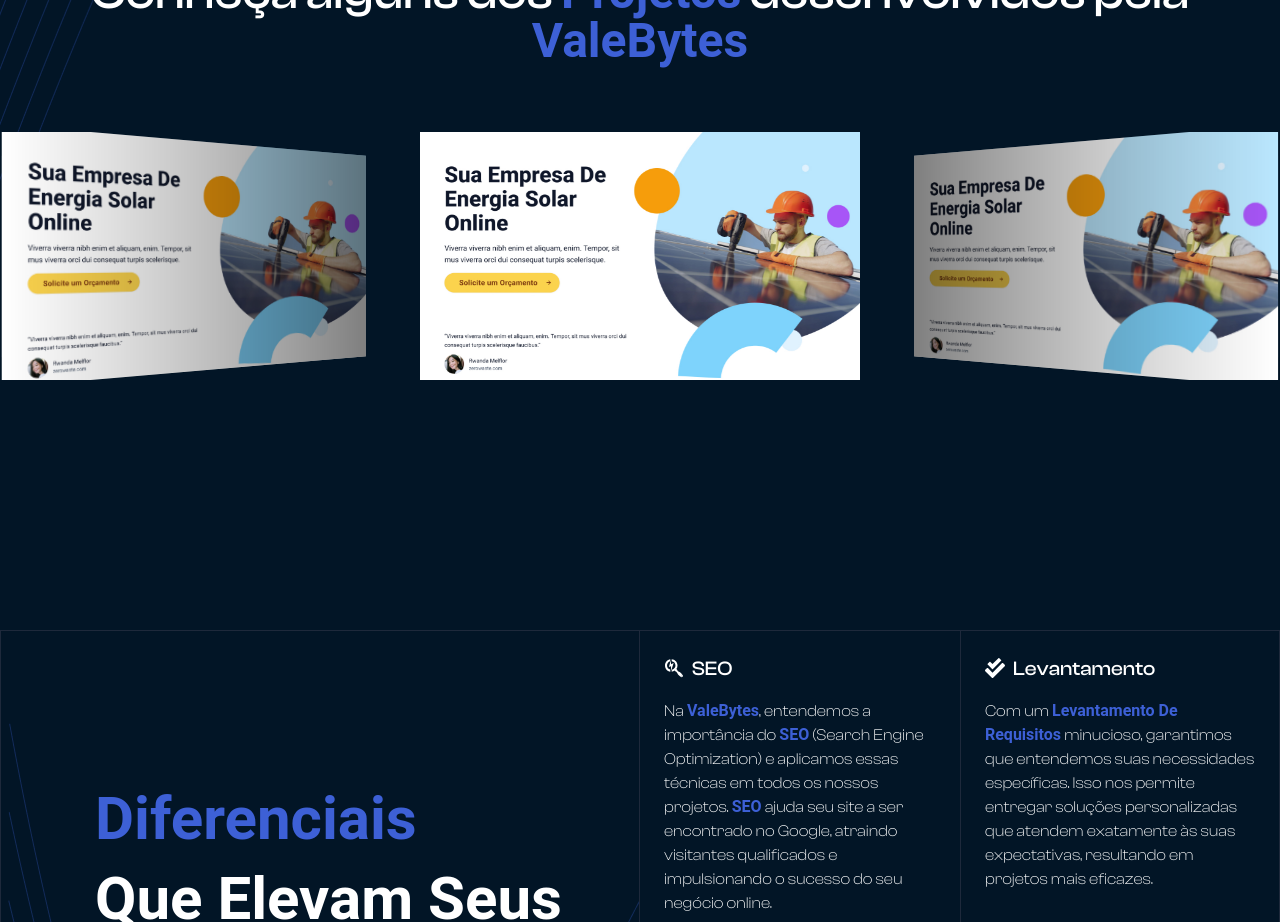
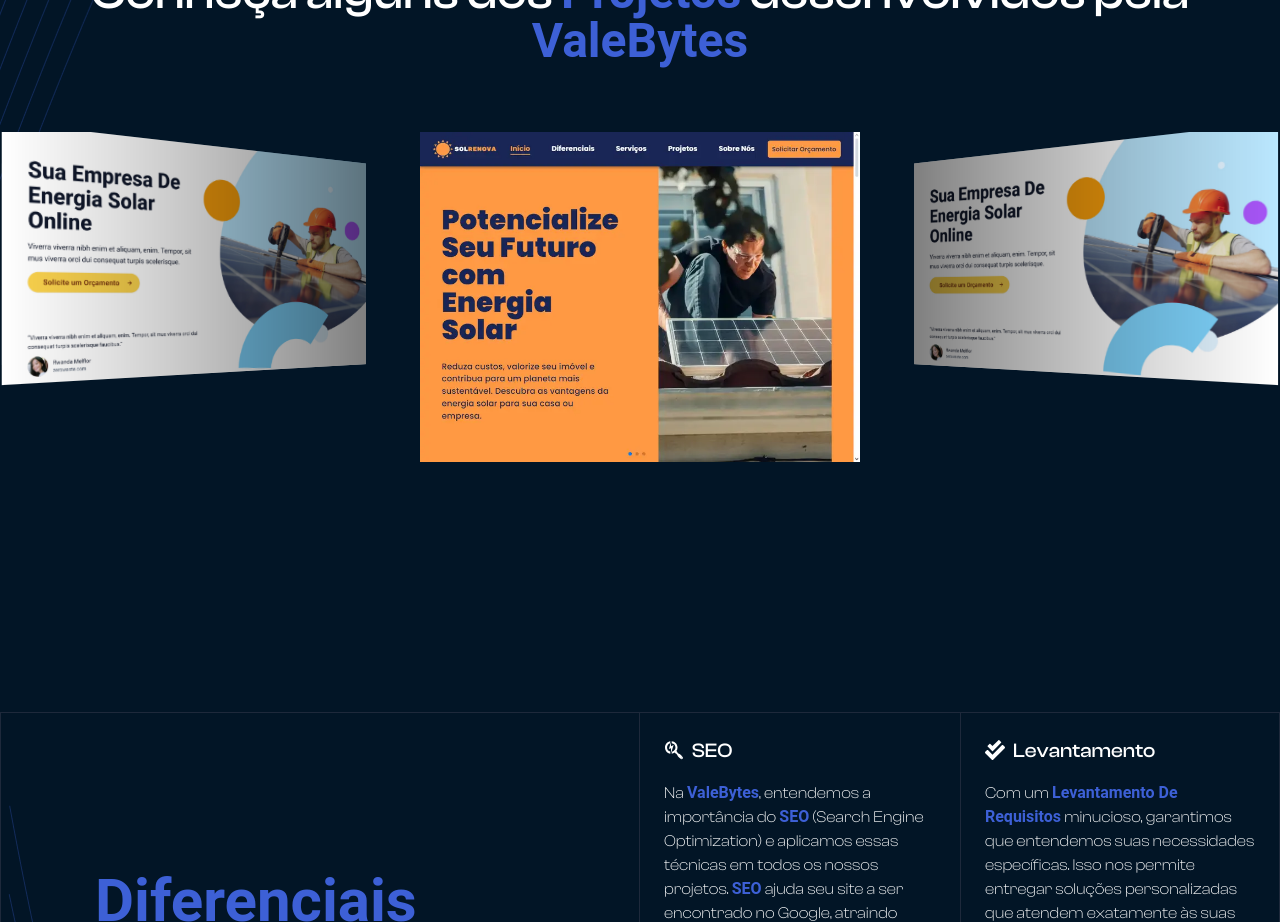
Before and after one commit to allessandrogomes/valebytes, a Next.js app: page / in a window 1280 px wide. Shown: the part 1080-2002 px from the top of the page. Built offline with nearby package versions, Linux system fonts and the light colour scheme; a web font is replaced by a local one.

Commit message:
:sparkles:feat: adiciona SolRenova na sessão Projetos.

```diff
--- a/src/components/ProjectsSection/index.tsx
+++ b/src/components/ProjectsSection/index.tsx
@@ -21,11 +21,11 @@
                         autoplay={{ delay: 2000 }}
                     >
                         <SwiperSlide><Image width={600} height={0} src="/images/energia-solar-banner.webp" alt="Banner" /></SwiperSlide>
+                        <SwiperSlide><Image width={800} height={600} src="/images/solrenova.webp" alt="Banner SolRenova Empresa de Energia Solar" /></SwiperSlide>
                         <SwiperSlide><Image width={600} height={0} src="/images/energia-solar-banner.webp" alt="Banner" /></SwiperSlide>
+                        <SwiperSlide><Image width={800} height={600} src="/images/solrenova.webp" alt="Banner SolRenova Empresa de Energia Solar" /></SwiperSlide>
                         <SwiperSlide><Image width={600} height={0} src="/images/energia-solar-banner.webp" alt="Banner" /></SwiperSlide>
-                        <SwiperSlide><Image width={600} height={0} src="/images/energia-solar-banner.webp" alt="Banner" /></SwiperSlide>
-                        <SwiperSlide><Image width={600} height={0} src="/images/energia-solar-banner.webp" alt="Banner" /></SwiperSlide>
-                        <SwiperSlide><Image width={600} height={0} src="/images/energia-solar-banner.webp" alt="Banner" /></SwiperSlide>
+                        <SwiperSlide><Image width={800} height={600} src="/images/solrenova.webp" alt="Banner SolRenova Empresa de Energia Solar" /></SwiperSlide>
                     </Swiper>
                 </div>
                 <div className="w-full sm:hidden">
@@ -37,12 +37,12 @@
                         speed={900}
                         autoplay={{ delay: 2000 }}
                     >
-                        <SwiperSlide><Image width={700} height={0} src="/images/energia-solar-banner.webp" alt="Banner" /></SwiperSlide>
-                        <SwiperSlide><Image width={700} height={0} src="/images/energia-solar-banner.webp" alt="Banner" /></SwiperSlide>
-                        <SwiperSlide><Image width={700} height={0} src="/images/energia-solar-banner.webp" alt="Banner" /></SwiperSlide>
-                        <SwiperSlide><Image width={700} height={0} src="/images/energia-solar-banner.webp" alt="Banner" /></SwiperSlide>
-                        <SwiperSlide><Image width={700} height={0} src="/images/energia-solar-banner.webp" alt="Banner" /></SwiperSlide>
-                        <SwiperSlide><Image width={700} height={0} src="/images/energia-solar-banner.webp" alt="Banner" /></SwiperSlide>
+                        <SwiperSlide><Image width={600} height={0} src="/images/energia-solar-banner.webp" alt="Banner" /></SwiperSlide>
+                        <SwiperSlide><Image width={800} height={600} src="/images/solrenova.webp" alt="Banner SolRenova Empresa de Energia Solar" /></SwiperSlide>
+                        <SwiperSlide><Image width={600} height={0} src="/images/energia-solar-banner.webp" alt="Banner" /></SwiperSlide>
+                        <SwiperSlide><Image width={800} height={600} src="/images/solrenova.webp" alt="Banner SolRenova Empresa de Energia Solar" /></SwiperSlide>
+                        <SwiperSlide><Image width={600} height={0} src="/images/energia-solar-banner.webp" alt="Banner" /></SwiperSlide>
+                        <SwiperSlide><Image width={800} height={600} src="/images/solrenova.webp" alt="Banner SolRenova Empresa de Energia Solar" /></SwiperSlide>
                     </Swiper>
                 </div>
             </div>
```
Also changed, not shown: public/images/solrenova.webp (added).
